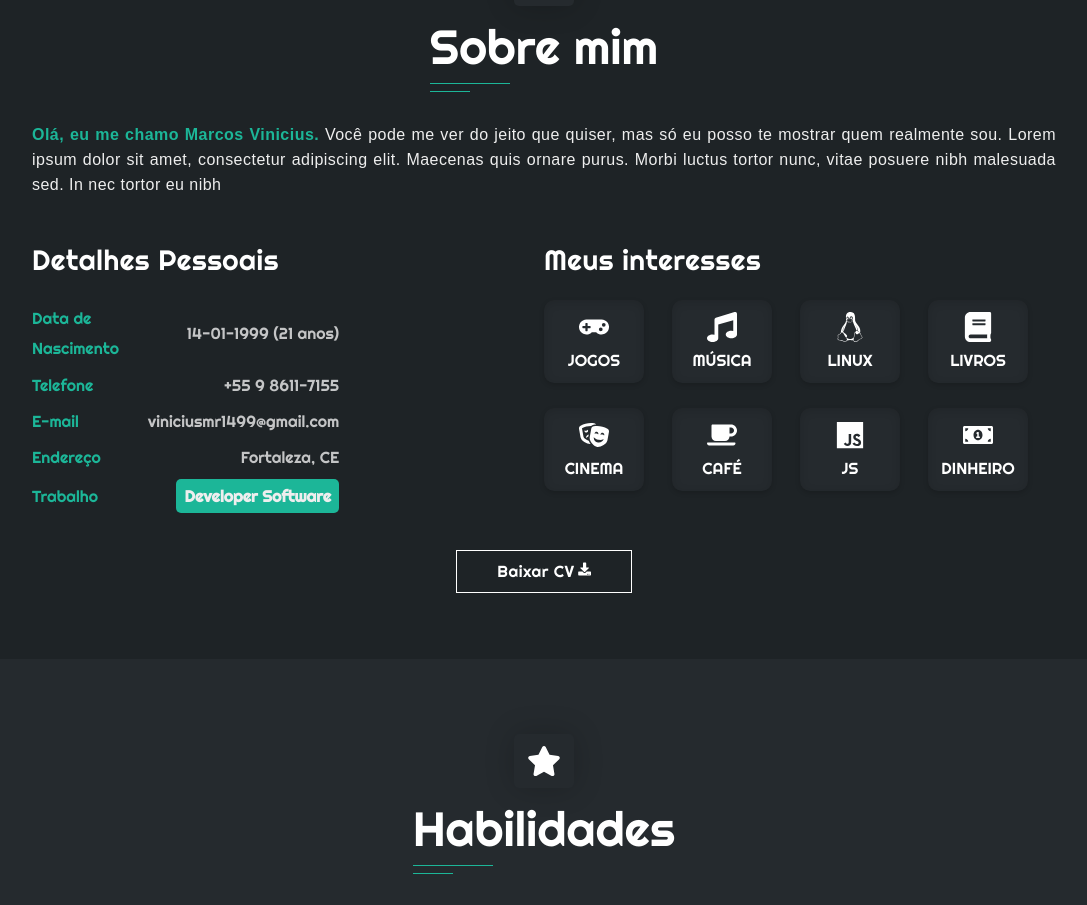
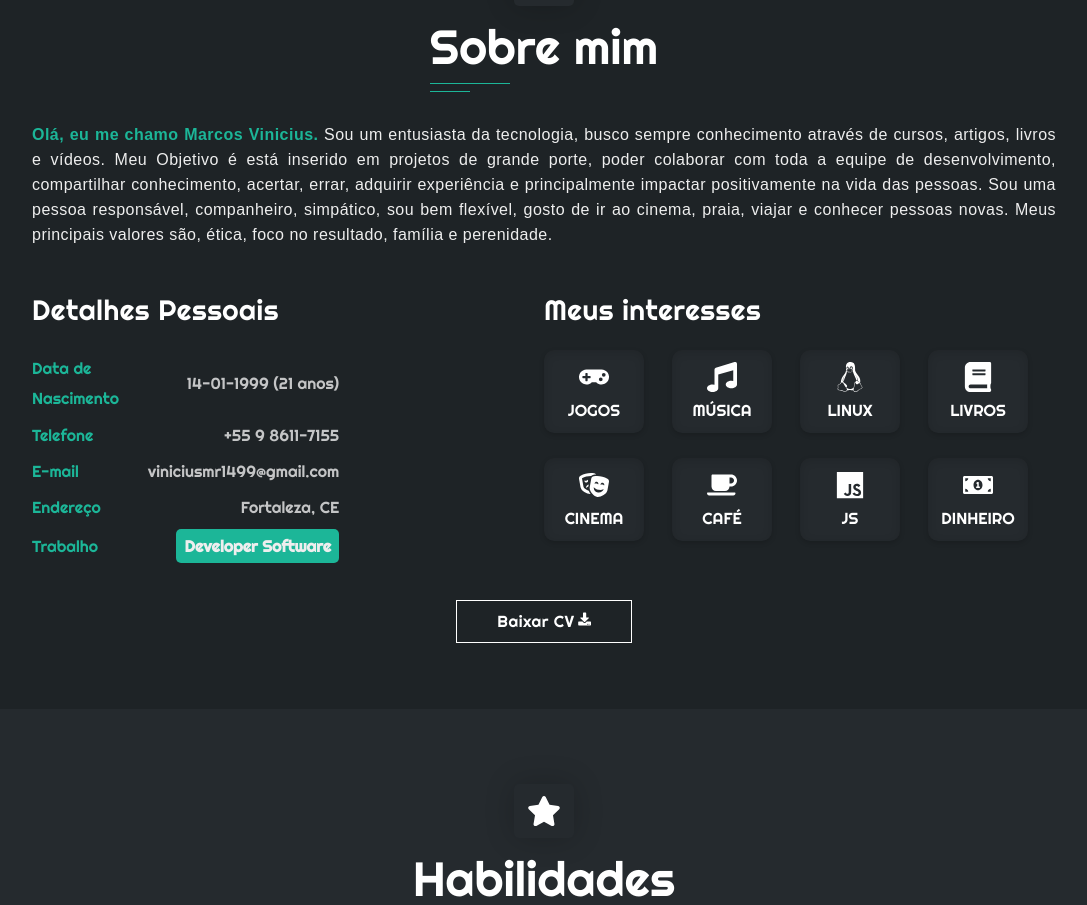
Before and after one commit to viniciusmr1499/Portfolio-2.0, a React (Create React App) app: page / in a window 1280 px wide. Shown: the part 900-1805 px from the top of the page, without its empty margins (96-1183 px from the left). Built offline with nearby package versions, Linux system fonts and the light colour scheme.

Commit message:
adicionado breve comentario na secao about

```diff
--- a/src/layouts/About/index.js
+++ b/src/layouts/About/index.js
@@ -9,10 +9,13 @@ export default function About() {
             <HeaderSection content="Sobre mim" icon={<FaDev size={34} />} />
 
             <p className="description">
-                <span>Olá, eu me chamo Marcos Vinicius.</span> Você pode me ver do jeito que quiser,
-                mas só eu posso te mostrar quem realmente sou. Lorem ipsum dolor sit amet, consectetur
-                adipiscing elit. Maecenas quis ornare purus. Morbi luctus tortor nunc, vitae posuere
-                nibh malesuada sed. In nec tortor eu nibh
+                <span>Olá, eu me chamo Marcos Vinicius.</span> Sou um entusiasta da tecnologia,
+                busco sempre conhecimento através de cursos, artigos, livros e vídeos.
+                Meu Objetivo é está inserido em projetos de grande porte, poder colaborar com toda a equipe
+                de desenvolvimento, compartilhar conhecimento, acertar, errar, adquirir experiência e principalmente
+                impactar positivamente na vida das pessoas. Sou uma pessoa responsável, companheiro, simpático,
+                sou bem flexível, gosto de ir ao cinema, praia, viajar e conhecer pessoas novas.
+                Meus principais valores são, ética, foco no resultado, família e perenidade.
             </p>
 
             <h2 className="title__details">Detalhes Pessoais</h2>
```
